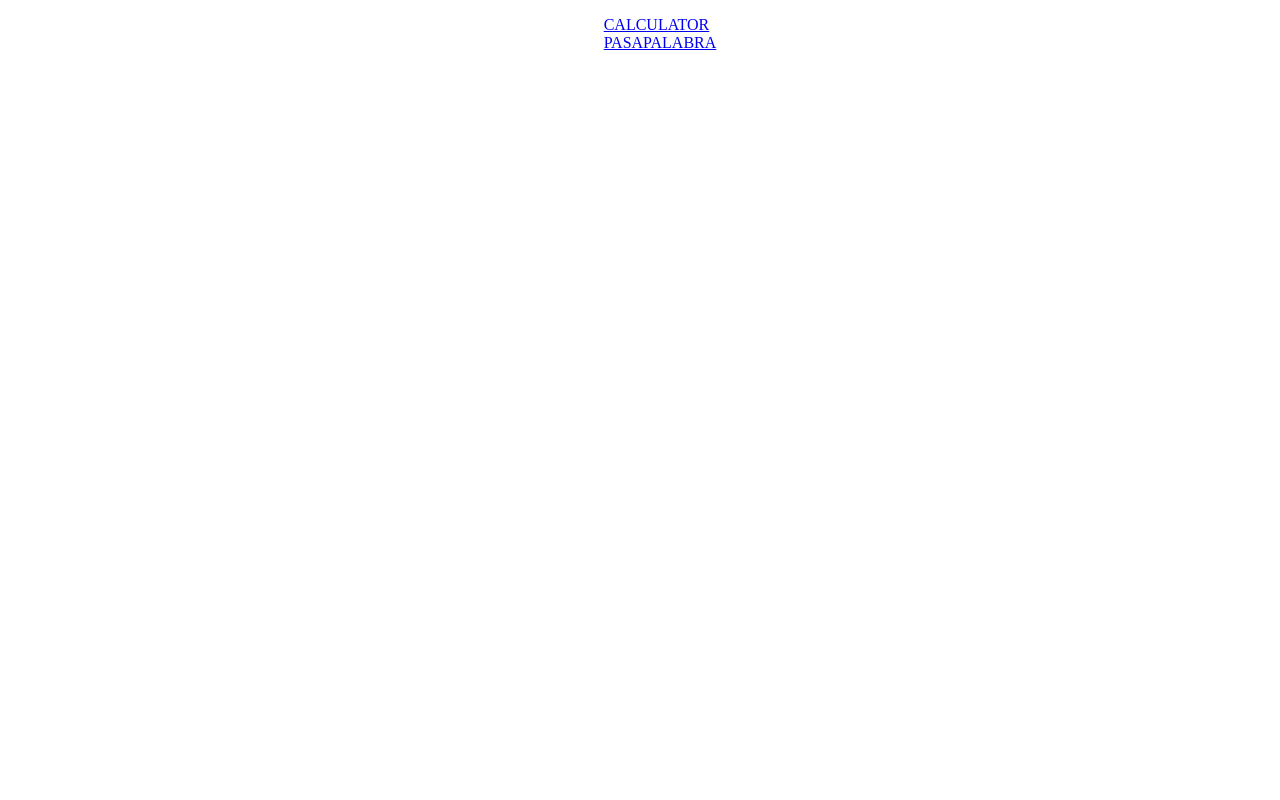
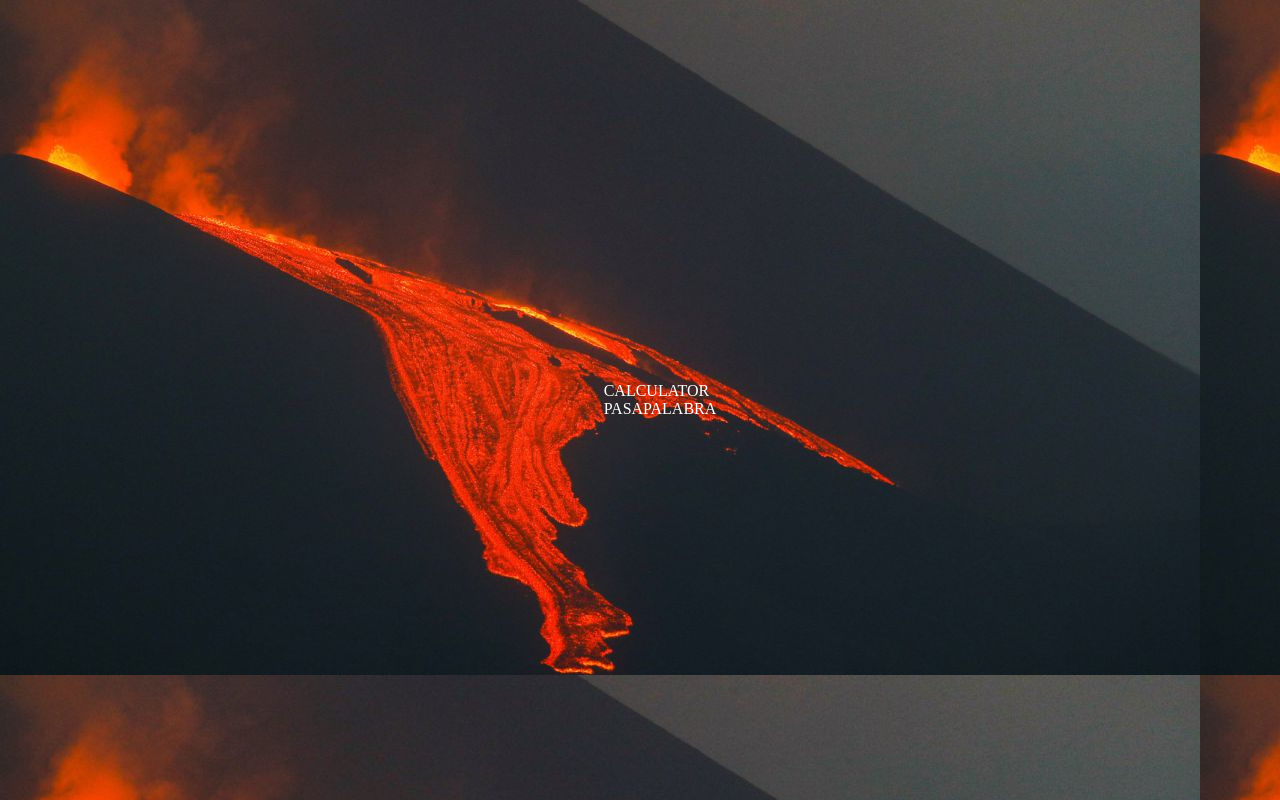
Before and after one commit to albertdc1984/202201-W2CH3-albert-dominguez, a website: page index.html in a window 1280 px wide. Drawn offline with Linux system fonts and the light colour scheme.

Commit message:
CSS added and background image added

```diff
--- a/styles.css
+++ b/styles.css
@@ -1,9 +1,18 @@
 body {
   margin: 0;
+  height: 100vh;
+  background-image: url(volcano.jpg);
   display: flex;
   justify-content: center;
   align-items: center;
 }
 .list {
   list-style: none;
+  color: white;
 }
+a:link,
+a:visited,
+a:active {
+  text-decoration: none;
+  color: white;
+}
```
